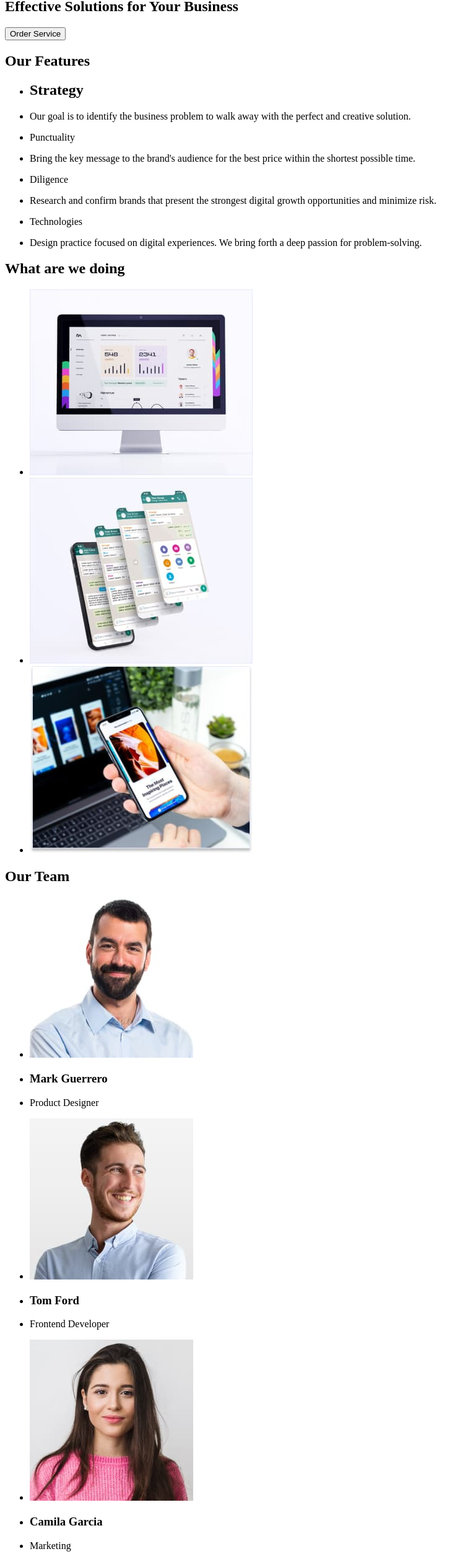
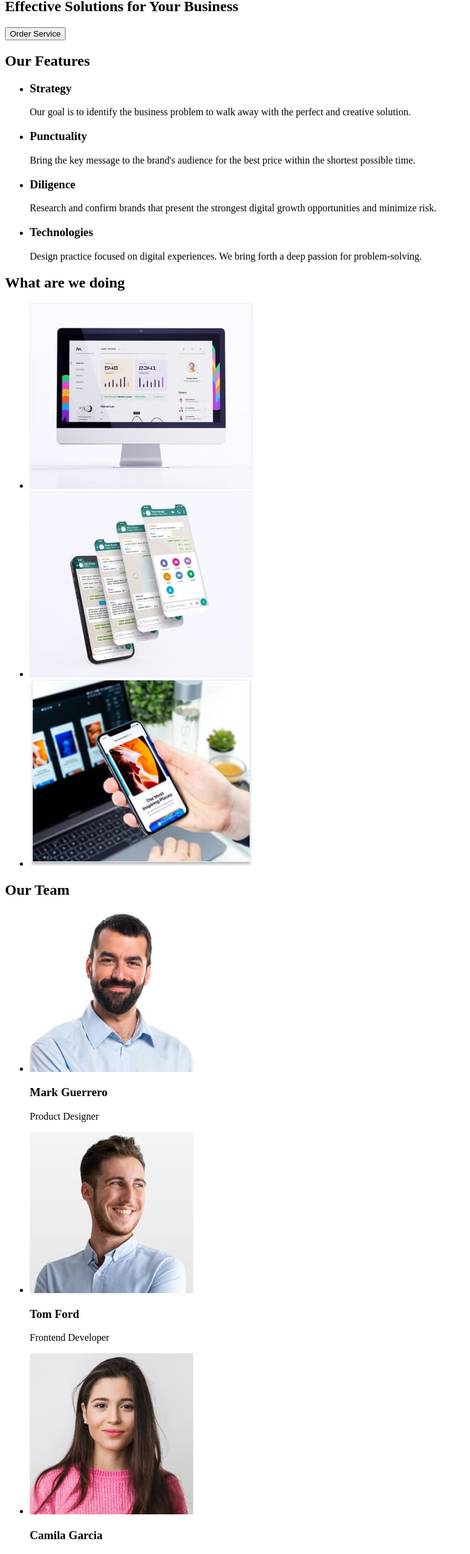
Before and after one commit to Voliwey/goit-markup-hw-01, a plain HTML site: page index.html in a window 1280 px wide. Shown: the part 171-2679 px from the top of the page at 62% size, without its empty margins (0-759 px from the left). Drawn offline with Linux system fonts and the light colour scheme.

Commit message:
index.html
Correction of pardons homework 1.

```diff
--- a/index.html
+++ b/index.html
@@ -13,7 +13,7 @@
         <nav>
             <a href="./index.html">Webstudio</a>
             <ul>
-                <li><a href="#">Studio</a></li>
+                <li><a href="./index.html">Studio</a></li>
                 <li><a href="#">Portfolio</a></li>
                 <li><a href="#">Contacts</a></li>
             </ul>
@@ -41,28 +41,24 @@
             <h2>Our Features</h2>
             <ul>
                 <li>
-                    <h2>Strategy</h2>
-                </li>
-                <li>
+                    <h3>Strategy</h3>
                     <p>Our goal is to identify the business
                         problem to walk away with the perfect and creative solution.</p>
                 </li>
-                <li>Punctuality</li>
                 <li>
+                    <h3>Punctuality</h3>
                     <p>Bring the key message to the brand's audience for the best price within the shortest possible
-                        time.
-                    </p>
+                        time.</p>
                 </li>
-                <li>Diligence</li>
                 <li>
+                    <h3>Diligence</h3>
                     <p>Research and confirm brands that present the strongest digital growth opportunities and minimize
                         risk.</p>
                 </li>
-                <li>Technologies</li>
                 <li>
+                    <h3>Technologies</h3>
                     <p>Design practice focused on digital experiences. We bring forth a deep passion for
-                        problem-solving.
-                    </p>
+                        problem-solving.</p>
                 </li>
             </ul>
         </section>
@@ -79,35 +75,23 @@
         <section>
             <h2>Our Team</h2>
             <ul>
-                <li><img src="./img/frame-4.jpg" alt="employee Mark Guerrero" width="264"></li>
-                <li>
+                <li><img src="./img/frame-4.jpg" alt="employee Mark Guerrero" width="264">
                     <h3>Mark Guerrero</h3>
-                </li>
-                <li>
                     <p>Product Designer</p>
                 </li>
 
-                <li><img src="./img/frame-5.jpg" alt="employee Tom Ford" width="264"></li>
-                <li>
+                <li><img src="./img/frame-5.jpg" alt="employee Tom Ford" width="264">
                     <h3>Tom Ford</h3>
-                </li>
-                <li>
                     <p>Frontend Developer</p>
                 </li>
 
-                <li><img src="./img/frame-6.jpg" alt="employee Camila Garcia" width="264"></li>
-                <li>
+                <li><img src="./img/frame-6.jpg" alt="employee Camila Garcia" width="264">
                     <h3>Camila Garcia</h3>
-                </li>
-                <li>
                     <p>Marketing</p>
                 </li>
 
-                <li><img src="./img/frame-7.jpg" alt="employee Daniel Wilson" width="264"></li>
-                <li>
+                <li><img src="./img/frame-7.jpg" alt="employee Daniel Wilson" width="264">
                     <h3>Daniel Wilson</h3>
-                </li>
-                <li>
                     <p>UI Designer</p>
                 </li>
             </ul>
@@ -117,7 +101,7 @@
 
     <footer>
         <a href="./index.html">Webstudio</a>
-        <p>Increase the flow of customers and<br>sales for your business with digital<br>marketing & growth solutions.
+        <p>Increase the flow of customers and sales for your business with digital marketing growth solutions.
         </p>
     </footer>
 
```
